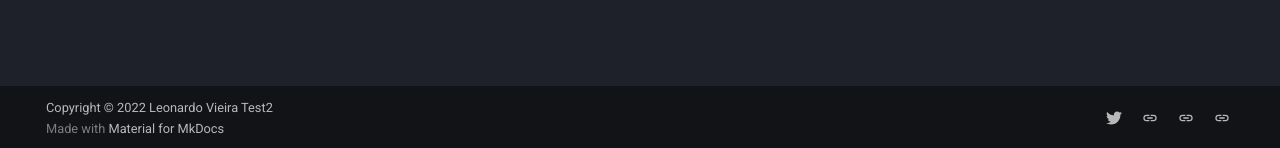
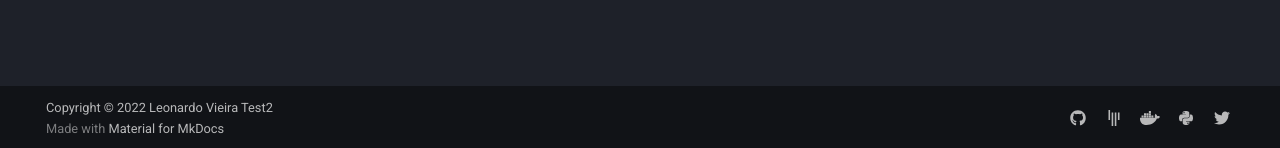
Before and after one commit to Nokdef/NokdefWebsite, an MkDocs documentation site: the page built from docs/index.md, in a window 1280 px wide. Shown: the part 749-897 px from the top of the page. Built offline with MkDocs 1.6.1 and Material for MkDocs 9.7.7, drawn with Linux system fonts in a browser that asks for light colours.

Commit message:
Update mkdocs.yml

```diff
--- a/mkdocs.yml
+++ b/mkdocs.yml
@@ -19,13 +19,16 @@ plugins:
 
 extra:
   social:
+    - icon: fontawesome/brands/github
+      link: https://github.com/squidfunk
+    - icon: fontawesome/brands/gitter
+      link: https://gitter.im/squidfunk/mkdocs-material
+    - icon: fontawesome/brands/docker
+      link: https://hub.docker.com/r/squidfunk/mkdocs-material/
+    - icon: fontawesome/brands/python
+      link: https://pypi.org/project/mkdocs-material/
     - icon: fontawesome/brands/twitter
-      link: https://twitter.com/MrNokdef
-    - icon: fontawesome-brands-youtube
-      link: https://www.youtube.com/nokdef
-    - icon: fontawesome-brands-unity
-      link: https://assetstore.unity.com/publishers/48767
-    - icon: fontawesome-brands-artstation
-      link: https://www.artstation.com/nokdef
+      link: https://twitter.com/squidfunk
+
 
 copyright: Copyright &copy; 2022 Leonardo Vieira Test2
```
